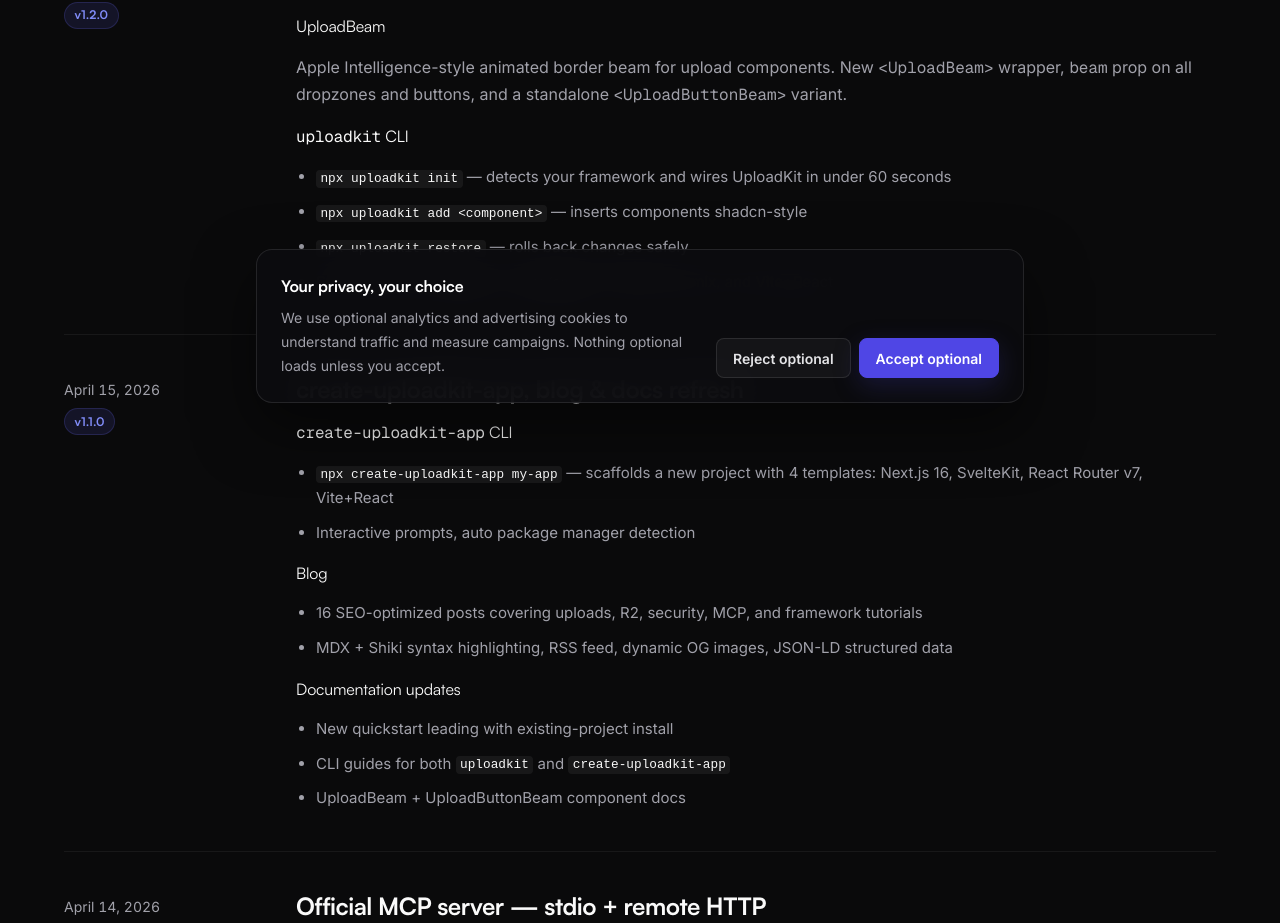
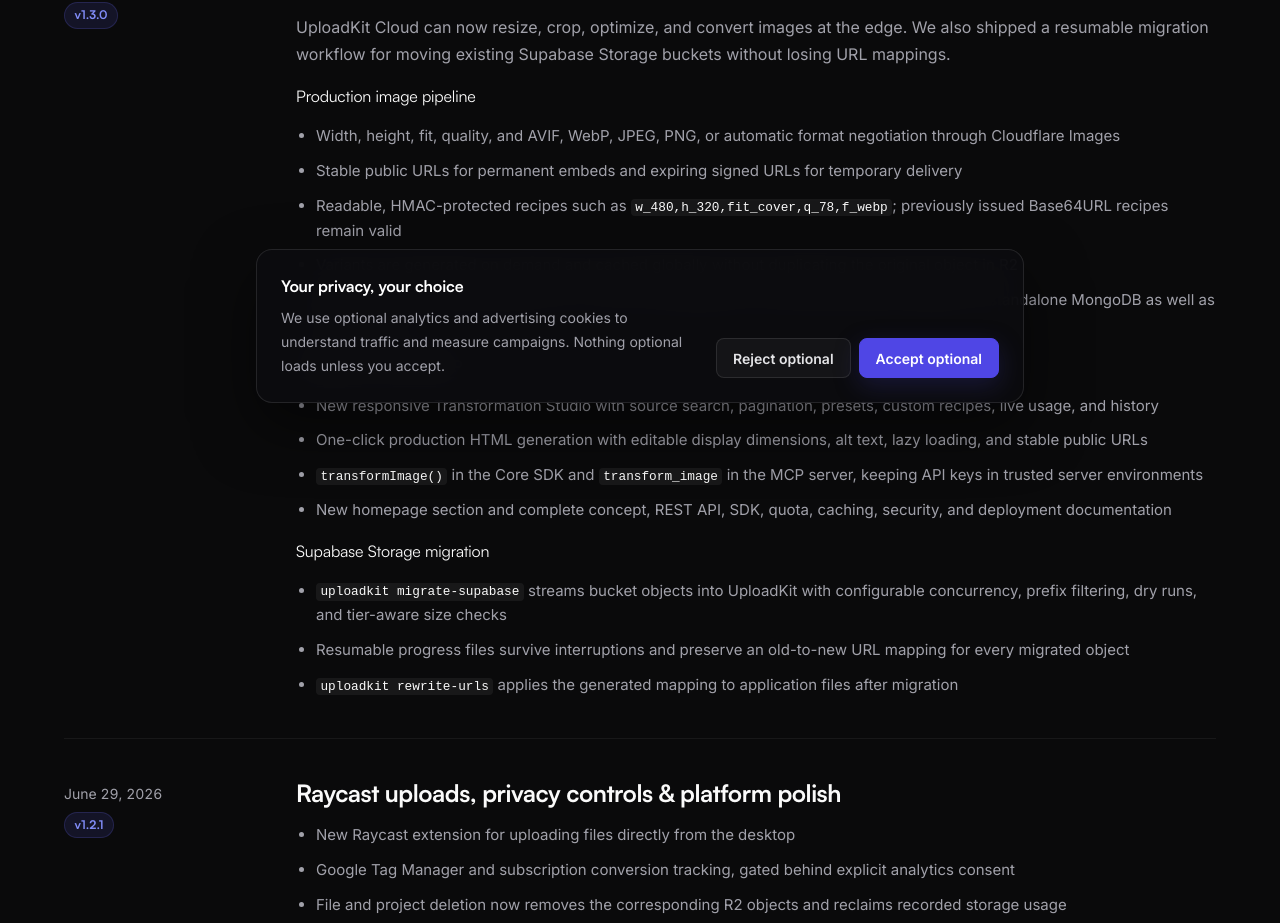
Before and after one commit to drumst0ck/uploadkit, a Next.js app in the folder apps/web/: page /changelog in a window 1280 px wide. Shown: the part 381-1304 px from the top of the page. Built offline with nearby package versions, Linux system fonts and the light colour scheme.

Commit message:
docs: update changelog and remove Discord links (#51)

```diff
--- a/apps/web/src/app/changelog/page.tsx
+++ b/apps/web/src/app/changelog/page.tsx
@@ -30,6 +30,135 @@
         {/* Entries */}
         <section className="changelog-entries">
           <div className="container">
+            <article className="changelog-entry">
+              <div className="changelog-entry-meta">
+                <time className="changelog-date" dateTime="2026-07-02">
+                  July 2, 2026
+                </time>
+                <span className="changelog-version">v1.3.0</span>
+              </div>
+
+              <div className="changelog-entry-body">
+                <h2 className="changelog-entry-title">
+                  Cloud image transformations &amp; Supabase migration
+                </h2>
+                <p className="changelog-entry-lead">
+                  UploadKit Cloud can now resize, crop, optimize, and convert
+                  images at the edge. We also shipped a resumable migration
+                  workflow for moving existing Supabase Storage buckets without
+                  losing URL mappings.
+                </p>
+
+                <h3 className="changelog-entry-subtitle">
+                  Production image pipeline
+                </h3>
+                <ul className="changelog-entry-list">
+                  <li>
+                    Width, height, fit, quality, and AVIF, WebP, JPEG, PNG, or
+                    automatic format negotiation through Cloudflare Images
+                  </li>
+                  <li>
+                    Stable public URLs for permanent embeds and expiring signed
+                    URLs for temporary delivery
+                  </li>
+                  <li>
+                    Readable, HMAC-protected recipes such as{' '}
+                    <code>w_480,h_320,fit_cover,q_78,f_webp</code>; previously
+                    issued Base64URL recipes remain valid
+                  </li>
+                  <li>
+                    Variants are generated on demand and cached globally without
+                    duplicating the original object in R2
+                  </li>
+                  <li>
+                    Monthly unique-variant quotas for Pro, Team, and Enterprise,
+                    with safe reservation support for standalone MongoDB as well
+                    as replica sets
+                  </li>
+                </ul>
+
+                <h3 className="changelog-entry-subtitle">
+                  Dashboard, SDK &amp; MCP
+                </h3>
+                <ul className="changelog-entry-list">
+                  <li>
+                    New responsive Transformation Studio with source search,
+                    pagination, presets, custom recipes, live usage, and history
+                  </li>
+                  <li>
+                    One-click production HTML generation with editable display
+                    dimensions, alt text, lazy loading, and stable public URLs
+                  </li>
+                  <li>
+                    <code>transformImage()</code> in the Core SDK and{' '}
+                    <code>transform_image</code> in the MCP server, keeping API
+                    keys in trusted server environments
+                  </li>
+                  <li>
+                    New homepage section and complete concept, REST API, SDK,
+                    quota, caching, security, and deployment documentation
+                  </li>
+                </ul>
+
+                <h3 className="changelog-entry-subtitle">
+                  Supabase Storage migration
+                </h3>
+                <ul className="changelog-entry-list">
+                  <li>
+                    <code>uploadkit migrate-supabase</code> streams bucket
+                    objects into UploadKit with configurable concurrency, prefix
+                    filtering, dry runs, and tier-aware size checks
+                  </li>
+                  <li>
+                    Resumable progress files survive interruptions and preserve
+                    an old-to-new URL mapping for every migrated object
+                  </li>
+                  <li>
+                    <code>uploadkit rewrite-urls</code> applies the generated
+                    mapping to application files after migration
+                  </li>
+                </ul>
+              </div>
+            </article>
+
+            <article className="changelog-entry">
+              <div className="changelog-entry-meta">
+                <time className="changelog-date" dateTime="2026-06-29">
+                  June 29, 2026
+                </time>
+                <span className="changelog-version">v1.2.1</span>
+              </div>
+
+              <div className="changelog-entry-body">
+                <h2 className="changelog-entry-title">
+                  Raycast uploads, privacy controls &amp; platform polish
+                </h2>
+                <ul className="changelog-entry-list">
+                  <li>
+                    New Raycast extension for uploading files directly from the
+                    desktop
+                  </li>
+                  <li>
+                    Google Tag Manager and subscription conversion tracking,
+                    gated behind explicit analytics consent
+                  </li>
+                  <li>
+                    File and project deletion now removes the corresponding R2
+                    objects and reclaims recorded storage usage
+                  </li>
+                  <li>
+                    Redesigned landing page, resilient copy actions, corrected
+                    navigation and footer destinations, and more accurate pricing
+                    copy
+                  </li>
+                  <li>
+                    Responsive dashboard shell and mobile navigation fixes across
+                    compact screens
+                  </li>
+                </ul>
+              </div>
+            </article>
+
             <article className="changelog-entry">
               <div className="changelog-entry-meta">
                 <time className="changelog-date" dateTime="2026-04-16">
```
Also changed, not shown: 1 other file (tests, documents, lock files or other folders).
